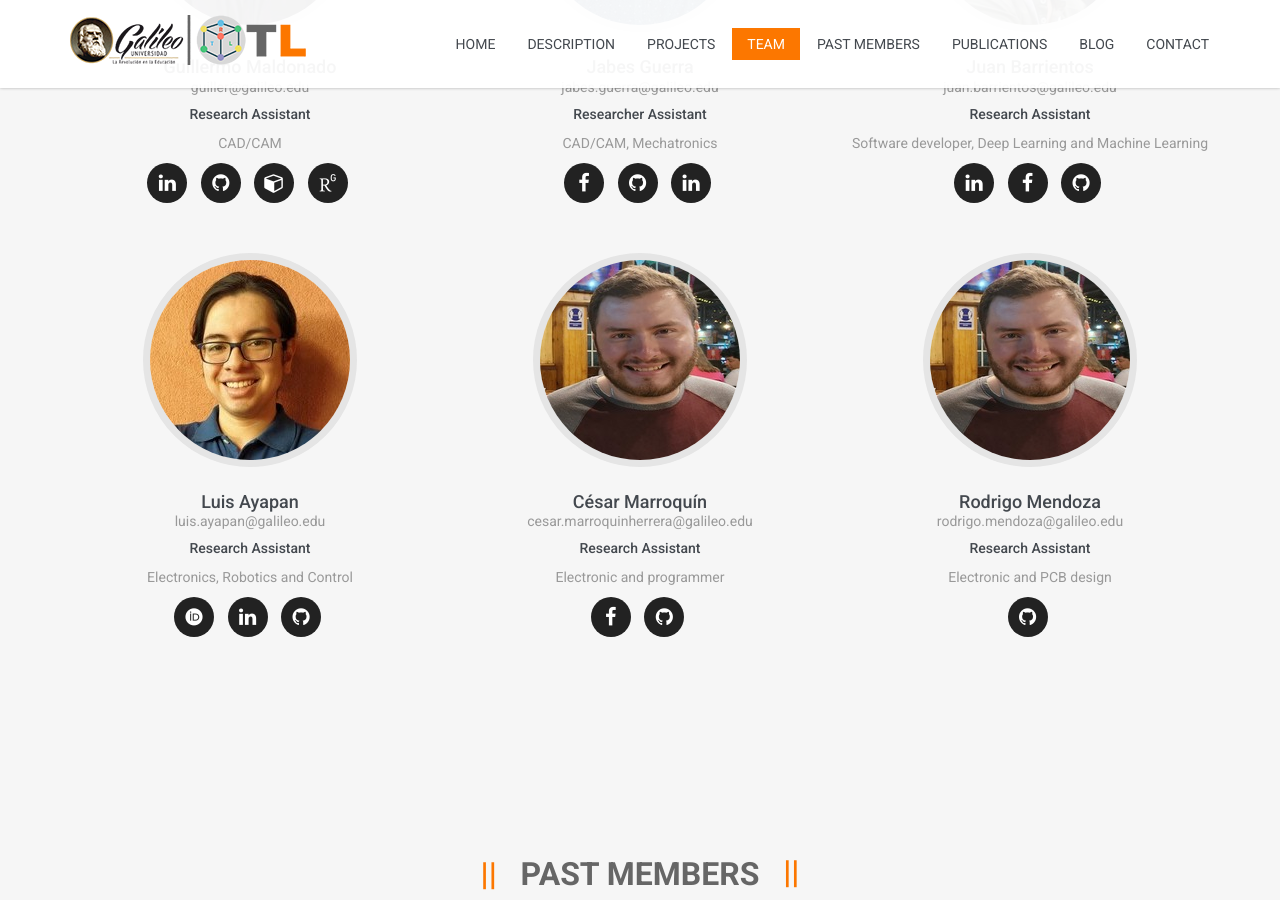
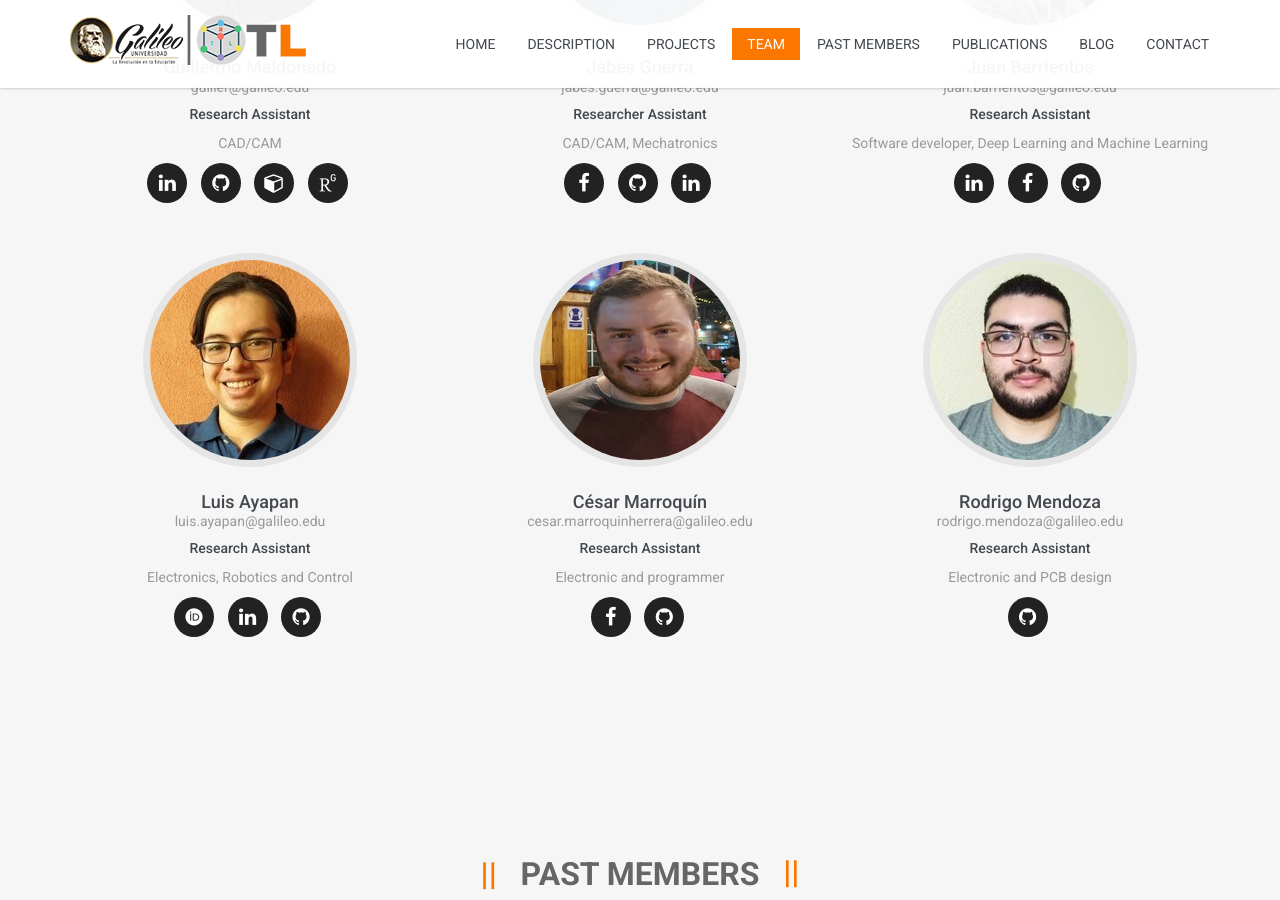
Before and after one commit to turing-lab/turing-lab.github.io, a Jekyll site: the page built from index.md, in a window 1280 px wide and 900 px high, scrolled down 4137 px. Built offline with Jekyll 4.4.1, drawn with Linux system fonts in a browser that asks for light colours; some web fonts are replaced; grey boxes are pictures that could not be loaded.

Commit message:
Update members.yml

```diff
--- a/_data/members.yml
+++ b/_data/members.yml
@@ -124,7 +124,7 @@
     name: Rodrigo Mendoza
     id: rm
     mail: rodrigo.mendoza@galileo.edu
-    avatar: /misc/img/members/chechan.jpg
+    avatar: /misc/img/members/rodrigo.jpg
     info: Research Assistant
     skills: Electronic and PCB design
     social:
```
